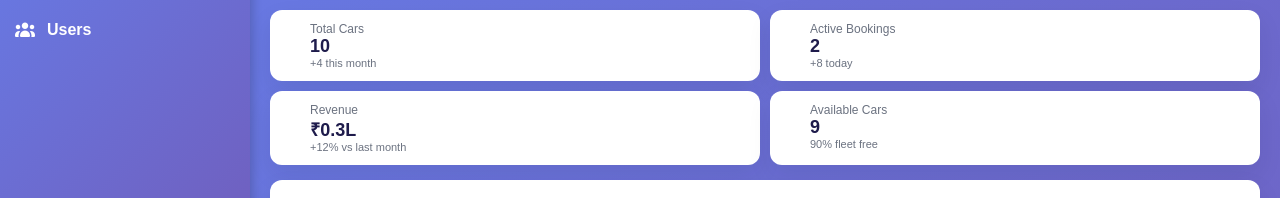
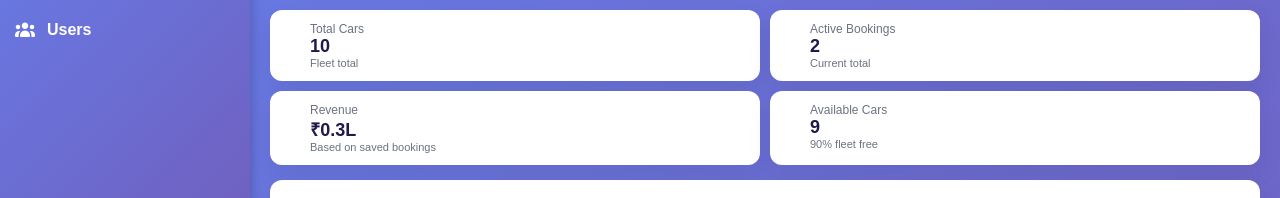
Before and after one commit to Mohamedhansath/car-rental, a React (Vite) app: page /dashboard in a window 1280 px wide. Shown: the part 149-347 px from the top of the page. Built offline with nearby package versions, Linux system fonts and the light colour scheme; sample sign-in values are in the browser's storage.

Commit message:
Correct dashboard metrics and empty-fleet calculation

```diff
--- a/src/Dashboard.jsx
+++ b/src/Dashboard.jsx
@@ -40,7 +40,7 @@ export default function Dashboard() {
       setRecentBookings(sortedBookings.map((b) => ({
         id: b.id,
         customer: b.customer || b.carName || "Guest",
-        car: b.carName || "Car",
+        car: b.carName || b.car || "Car",
         date: b.createdAt || b.date || "—",
         amount: "₹" + Number(b.amount || b.price || 0).toLocaleString("en-IN"),
         status: b.status || "Pending",
@@ -52,10 +52,10 @@ export default function Dashboard() {
       const availableCars = carsList.filter((c) => c.status === "Available").length;
 
       setStats([
-        { label: "Total Cars", value: totalCars.toString(), change: "+4 this month", color: "#f97316" },
-        { label: "Active Bookings", value: activeBookings.toString(), change: "+8 today", color: "#06b6d4" },
-        { label: "Revenue", value: `₹${(revenue / 100000).toFixed(1)}L`, change: "+12% vs last month", color: "#10b981" },
-        { label: "Available Cars", value: availableCars.toString(), change: `${((availableCars / totalCars) * 100).toFixed(0)}% fleet free`, color: "#8b5cf6" },
+        { label: "Total Cars", value: totalCars.toString(), change: "Fleet total", color: "#f97316" },
+        { label: "Active Bookings", value: activeBookings.toString(), change: "Current total", color: "#06b6d4" },
+        { label: "Revenue", value: `₹${(revenue / 100000).toFixed(1)}L`, change: "Based on saved bookings", color: "#10b981" },
+        { label: "Available Cars", value: availableCars.toString(), change: `${(totalCars ? (availableCars / totalCars) * 100 : 0).toFixed(0)}% fleet free`, color: "#8b5cf6" },
       ]);
 
       setLoading(false);
```
